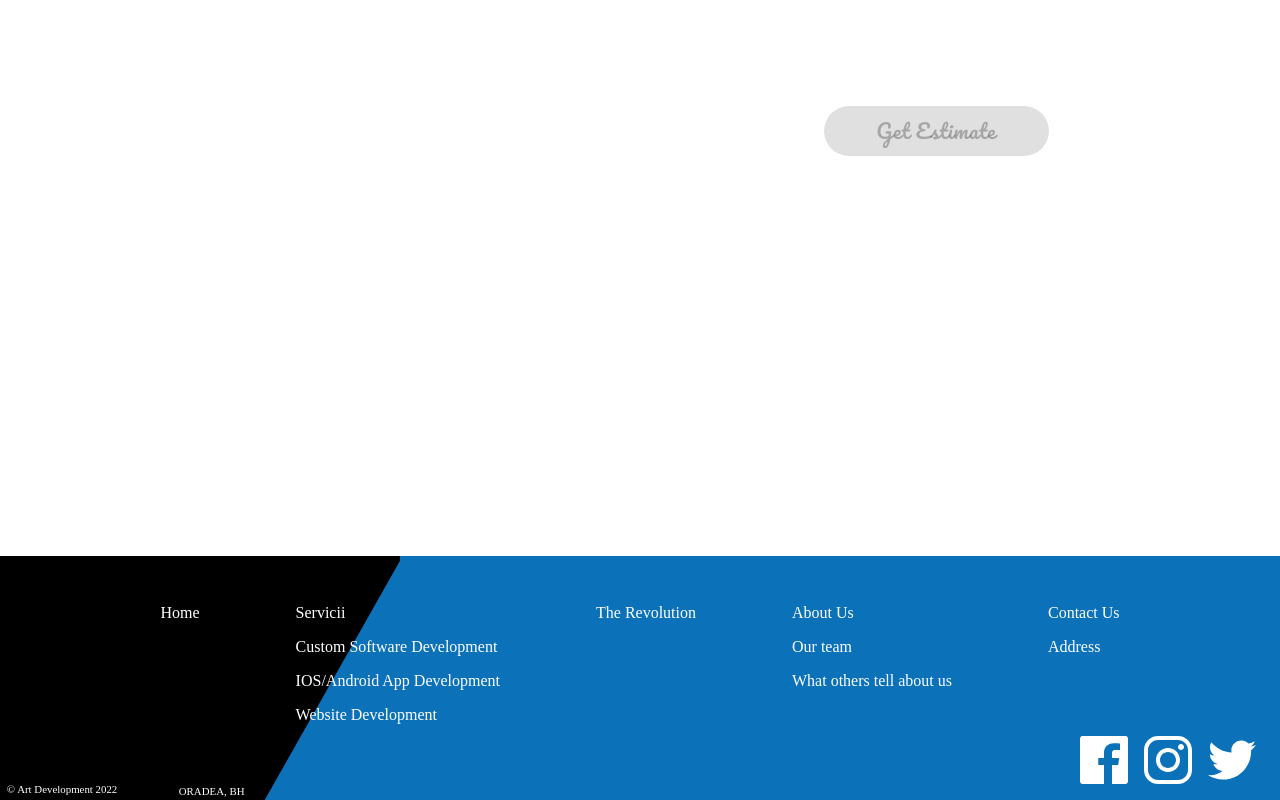
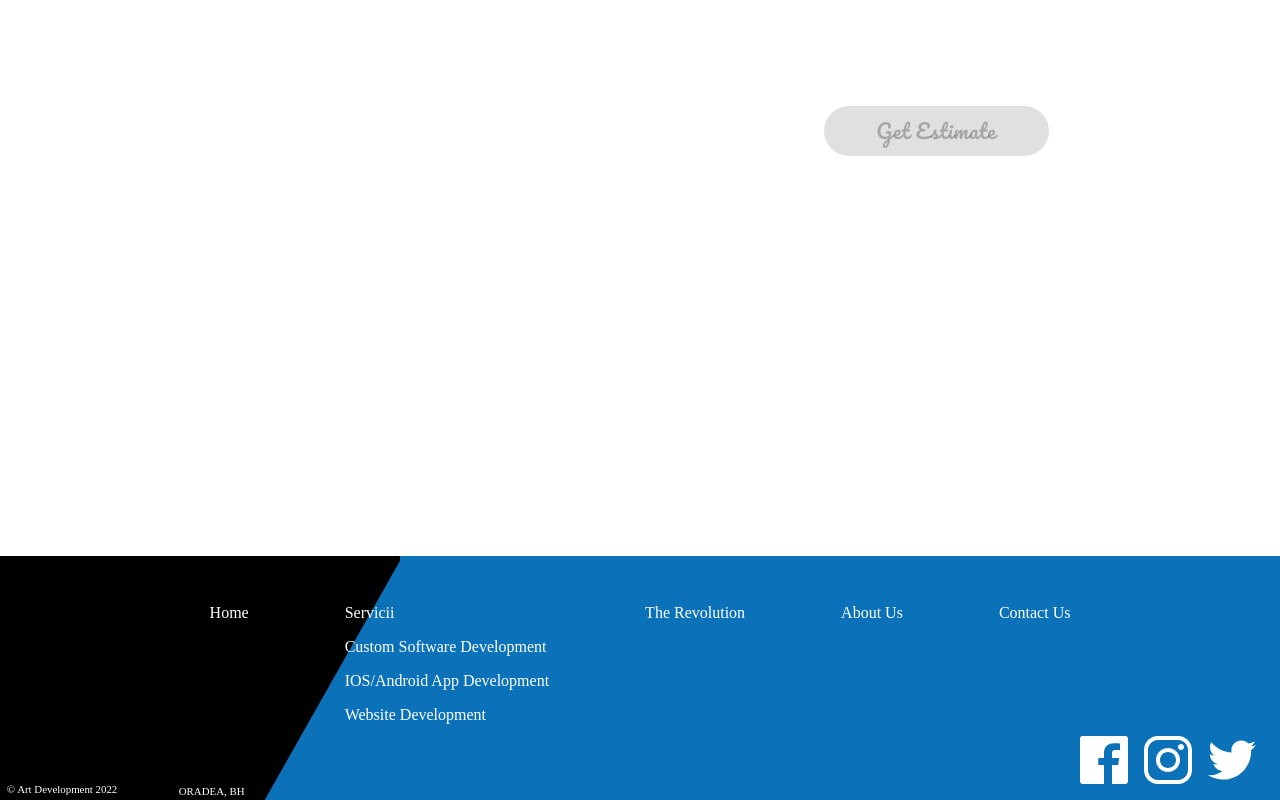
Before and after one commit to nate-mal/natdevelopment, a React (Create React App) app: page /estimate in a window 1280 px wide. Shown: the part 692-1492 px from the top of the page. Built offline with nearby package versions, Linux system fonts and the light colour scheme.

Commit message:
remove unnecessery routes and nav links

```diff
--- a/src/components/App.js
+++ b/src/components/App.js
@@ -45,22 +45,12 @@ function App() {
       {
         name: "About Us",
         link: "/about",
-        subs: [
-          { name: "About Us", link: "/about", index: 3 },
-          {
-            name: "Our team",
-            link: "/team",
-          },
-          { name: "What others tell about us", link: "/reviews" },
-        ],
+        // subs: [{ name: "About Us", link: "/about", index: 3 }],
       },
       {
         name: "Contact Us",
         link: "/contact",
-        subs: [
-          { name: "Contact Us", link: "/contact", index: 4 },
-          { name: "Address", link: "/address" },
-        ],
+        // subs: [{ name: "Contact Us", link: "/contact", index: 4 }],
       },
     ],
     []
@@ -129,10 +119,7 @@ function App() {
               />
               <Route exact path="/revolution" element={<RevolutionPage />} />
               <Route exact path="/about" element={<AboutUsPage />} />
-              <Route exact path="/team" element={<div>Team Page</div>} />
-              <Route exact path="/reviews" element={<div>Reviews Page</div>} />
               <Route exact path="/contact" element={<ContactUs />} />
-              <Route exact path="/address" element={<div>Address Page</div>} />
               <Route exact path="/estimate" element={<EstimatePage />} />
             </Routes>
           </ScrollToTop>
```
